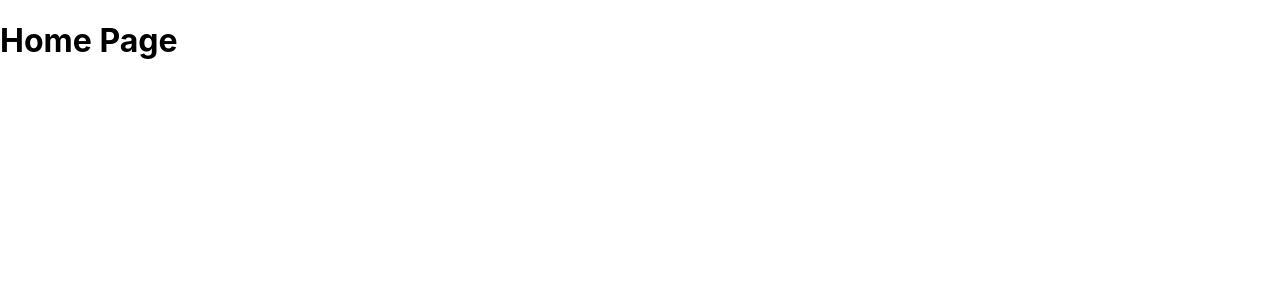
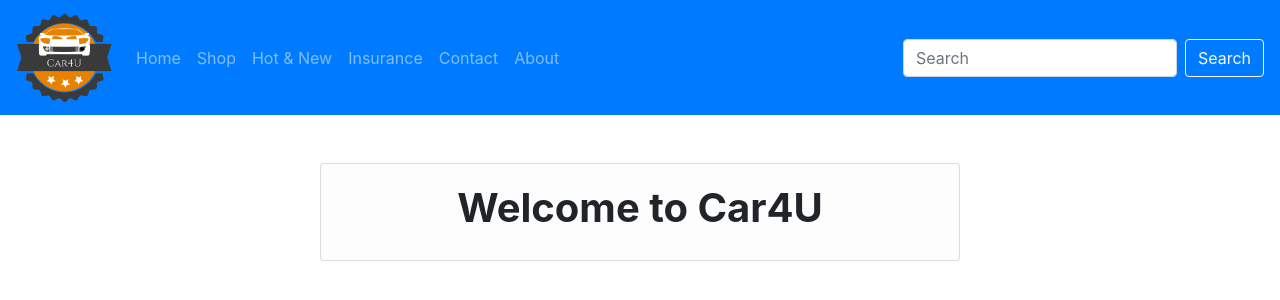
Before and after one commit to ravivkomem/CloudComputingCourse, a React (Create React App) app in the folder Website/: page / in a window 1280 px wide. Shown: the top 300 px of the page. Built offline with nearby package versions, Linux system fonts and the light colour scheme.

Commit message:
Added bootstrap package Created simple header with navigation bar Added logo image
Signed-off-by: raviv <ravivkomem@gmail.com>

```diff
--- a/Website/package.json
+++ b/Website/package.json
@@ -6,7 +6,9 @@
     "@testing-library/jest-dom": "^5.12.0",
     "@testing-library/react": "^11.2.6",
     "@testing-library/user-event": "^12.8.3",
+    "bootstrap": "^4.6.0",
     "react": "^17.0.2",
+    "react-bootstrap": "^1.5.2",
     "react-dom": "^17.0.2",
     "react-router-dom": "^5.2.0",
     "react-scripts": "4.0.3",
--- a/Website/src/App.js
+++ b/Website/src/App.js
@@ -2,8 +2,8 @@
 /* #         I M P O R T S                   # */
 /* ########################################### */
 import React from 'react';
-import { BrowserRouter, Route, Switch } from 'react-router-dom';
-import './App.css';
+import { Route, Switch } from 'react-router-dom';
+
 /* Website Pages */
 import About from './Components/About';
 import Home from './Components/Home';
@@ -11,7 +11,10 @@ import Shop from './Components/Shop';
 import Contact from './Components/Contact';
 import Payment from './Components/Payment';
 import ErrorPage from './Components/ErrorPage';
-
+/* Components */
+import HeaderSection from './Components/HeaderSection'
+/* Styles */
+import './App.css';
 /* Images */
 import backgroundImg from './Images/background.jpg'
 
@@ -28,7 +31,8 @@ class App extends React.Component {
 
   render() {
     return (
-      <div>
+      <>
+        <HeaderSection></HeaderSection>
         <Switch>
           <Route path="/" component={Home} exact />
           <Route path="/about" component={About} />
@@ -37,7 +41,7 @@ class App extends React.Component {
           <Route path="/contact" component={Contact} />
           <Route component={ErrorPage} />
         </Switch>
-      </div>
+      </>
     );
   }
 
--- /dev/null
+++ b/Website/src/Components/HeaderSection.js
@@ -0,0 +1,49 @@
+/* ########################################### */
+/* #         I M P O R T S                   # */
+/* ########################################### */
+import React from 'react';
+import Navbar from "react-bootstrap/Navbar";
+import Nav from "react-bootstrap/Nav";
+import Form from "react-bootstrap/Form";
+import FormControl from "react-bootstrap/FormControl";
+import Button from "react-bootstrap/Button";
+
+/* Images */
+import LogoImg from '../Images/logo.png'
+/* ########################################### */
+/* #  C L A S S   D E F I N I T I O N        # */
+/* ########################################### */
+class HeaderSection extends React.Component {
+
+  constructor(props)
+  {
+    super(props);
+    sessionStorage.clear();
+  }
+
+  render() {
+    return (
+        <Navbar bg="primary" variant="dark">
+            <Navbar.Brand href="/">
+                <img src={LogoImg} style={{width: "6rem"}}></img>
+            </Navbar.Brand>
+            <Nav className="mr-auto">
+                <Nav.Link href="/">Home</Nav.Link>
+                <Nav.Link href="/shop">Shop</Nav.Link>
+                <Nav.Link>Hot & New</Nav.Link> {/* TODO:  Add actual link?*/}
+                <Nav.Link>Insurance</Nav.Link> {/* TODO:  Add actual link?*/}
+                <Nav.Link href="/contact">Contact</Nav.Link>
+                <Nav.Link href="/about">About</Nav.Link>
+            </Nav>
+            <Form inline>
+                <FormControl type="text" placeholder="Search" className="mr-sm-2" />
+                <Button variant="outline-light">Search</Button>
+            </Form>
+        </Navbar>
+    );
+  }
+
+
+}
+
+export default HeaderSection;
--- a/Website/src/Components/Home.js
+++ b/Website/src/Components/Home.js
@@ -2,6 +2,7 @@
 /* #         I M P O R T S                   # */
 /* ########################################### */
 import React from 'react';
+import Card from "react-bootstrap/Card";
 //import './Home.css';
 
 /* ########################################### */
@@ -17,7 +18,17 @@ class Home extends React.Component {
 
   render() {
     return (
-      <h1>Home Page</h1>
+      <div>
+          <center>
+            <Card style={{width: '40rem' , marginTop: '3rem', background: 'rgba(252, 252, 252, 0.6)'}}>
+              <Card.Body>
+                <Card.Text >
+                  <h1><b>Welcome to Car4U</b></h1>
+                </Card.Text>
+              </Card.Body>
+            </Card>
+          </center>
+        </div>
     );
   }
 
--- a/Website/src/index.js
+++ b/Website/src/index.js
@@ -3,10 +3,11 @@
 /* ########################################### */
 import React from 'react';
 import ReactDOM from 'react-dom';
-import { BrowserRouter, Route, Switch } from 'react-router-dom';
+import { BrowserRouter } from 'react-router-dom';
 import './index.css';
 import App from './App';
 import reportWebVitals from './reportWebVitals';
+import 'bootstrap/dist/css/bootstrap.min.css';
 
 ReactDOM.render(
   <BrowserRouter>
```
Also changed, not shown: Website/src/Images/logo.png (added), 1 other file (tests, documents, lock files or other folders).
